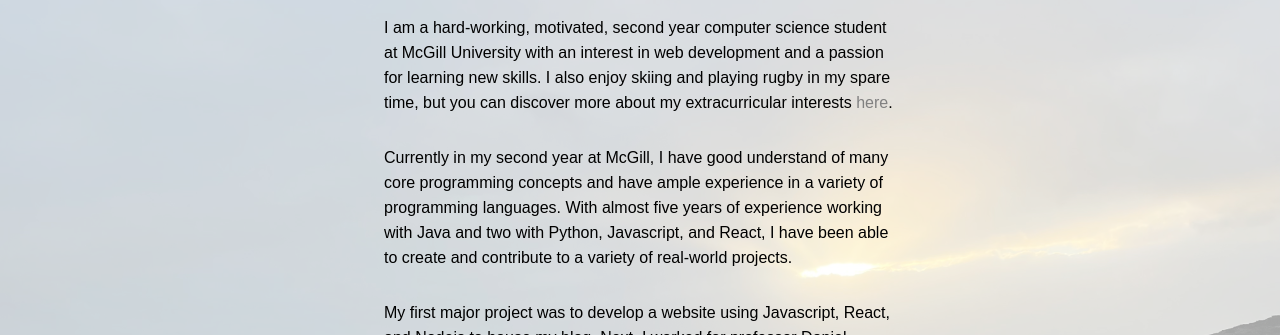
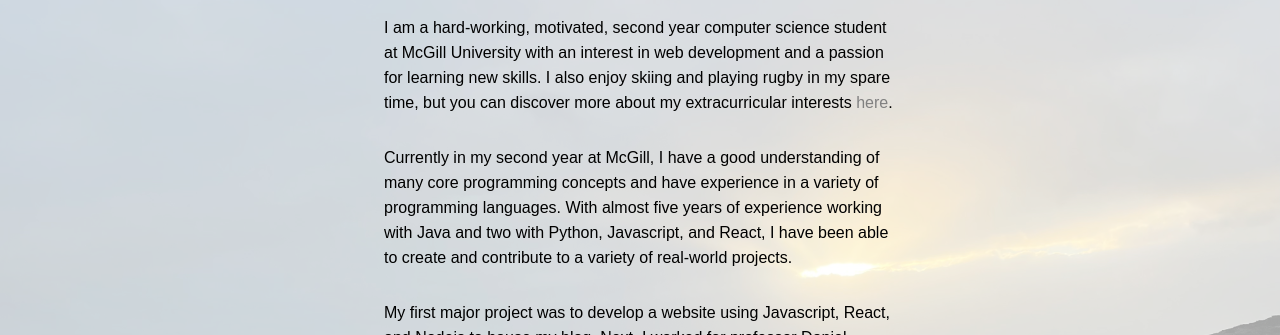
Before and after one commit to lilygostovic/lg, a React (Create React App) app: page / in a window 1280 px wide. Shown: the part 1200-1535 px from the top of the page. Built offline with nearby package versions, Linux system fonts and the light colour scheme.

Commit message:
Typos corrected.

```diff
--- a/src/pages/Hobbies.jsx
+++ b/src/pages/Hobbies.jsx
@@ -188,7 +188,7 @@
                         </ProjectHeader>
                         <ProjectDescription>
                             I started playing rugby in the eleventh grade. After my first season
-                            of high school rugby, I knew it was a sport for me and quickly joined a club
+                            of high school rugby, I knew it was the sport for me and quickly joined a club
                             team, the Toronto Nomads. I played for the Nomads for the rest of high school
                             and still return to volunteer with the club whenever possible. I now play for the McGill Women's Varsity Rugby team. Representing McGill as a
                             member of Martlet Rugby has offered me the opportunity to not only grow
@@ -207,15 +207,14 @@
                             <IntegratedLink href={'https://lily-gostovic-blog.herokuapp.com'} target="_blank">Sewing For The Environment</IntegratedLink>
                         </ProjectHeader>
                         <ProjectDescription>
-                            During the long days of the initial COVID-19 lockdowns in Toronto I found
+                            During the long days of the initial COVID-19 lockdowns in Toronto, I found
                             myself looking for new ways to fill endless days. After finding an old
                             sewing machine while cleaning out old storage rooms, I decided to learn to sew.
                             I slowly taught myself everything there is to know about sewing, from the basics
-                            to fancy hem lines. Having the ability to
-                            alter clothes has given me the opportunity to shop primarily second-hand,
-                            allowing me to virtually eliminate my contributions to fast fashion. This not only
-                            reduced my carbon footprint immensely, but also allowed me to stop supporting a
-                            corrupt industry.
+                            to fancy hem lines. Having the ability to alter clothes has given me the opportunity
+                            to shop primarily second-hand, allowing me to virtually eliminate my contributions
+                            to fast fashion. This not only reduced my carbon footprint immensely, but also
+                            allowed me to stop supporting a corrupt industry.
                         </ProjectDescription>
                     </ProjectBackgroundContainer>
                 </ProjectDiv>
@@ -231,7 +230,7 @@
                             three years old, having spent every Saturday and Sunday since then at the ski hill,
                             either in lessons, training, or coaching. I raced competitively for four years, then
                             coached young racers for another two. Skiing has always held a very special place
-                            in my heart, always being a way to escape reality, spend time outside, and make me
+                            in my heart, always being a way to escape reality, spend time outside, and makes me
                             actually look forward to long, cold winters! Although I am not currently racing or
                             coaching due to how time demanding being a student athlete is, I hope to reconnect
                             this part of my life one day.
--- a/src/pages/Home.jsx
+++ b/src/pages/Home.jsx
@@ -141,8 +141,8 @@
                 </BodyParagraph>
 
                 <BodyParagraph>
-                    Currently in my second year at McGill, I have good understand of many
-                    core programming concepts and have ample experience in a variety
+                    Currently in my second year at McGill, I have a good understanding of many
+                    core programming concepts and have experience in a variety
                     of programming languages. With almost five years of experience
                     working with Java and two with Python, Javascript, and React, I
                     have been able to create and contribute to a variety of real-world
```
